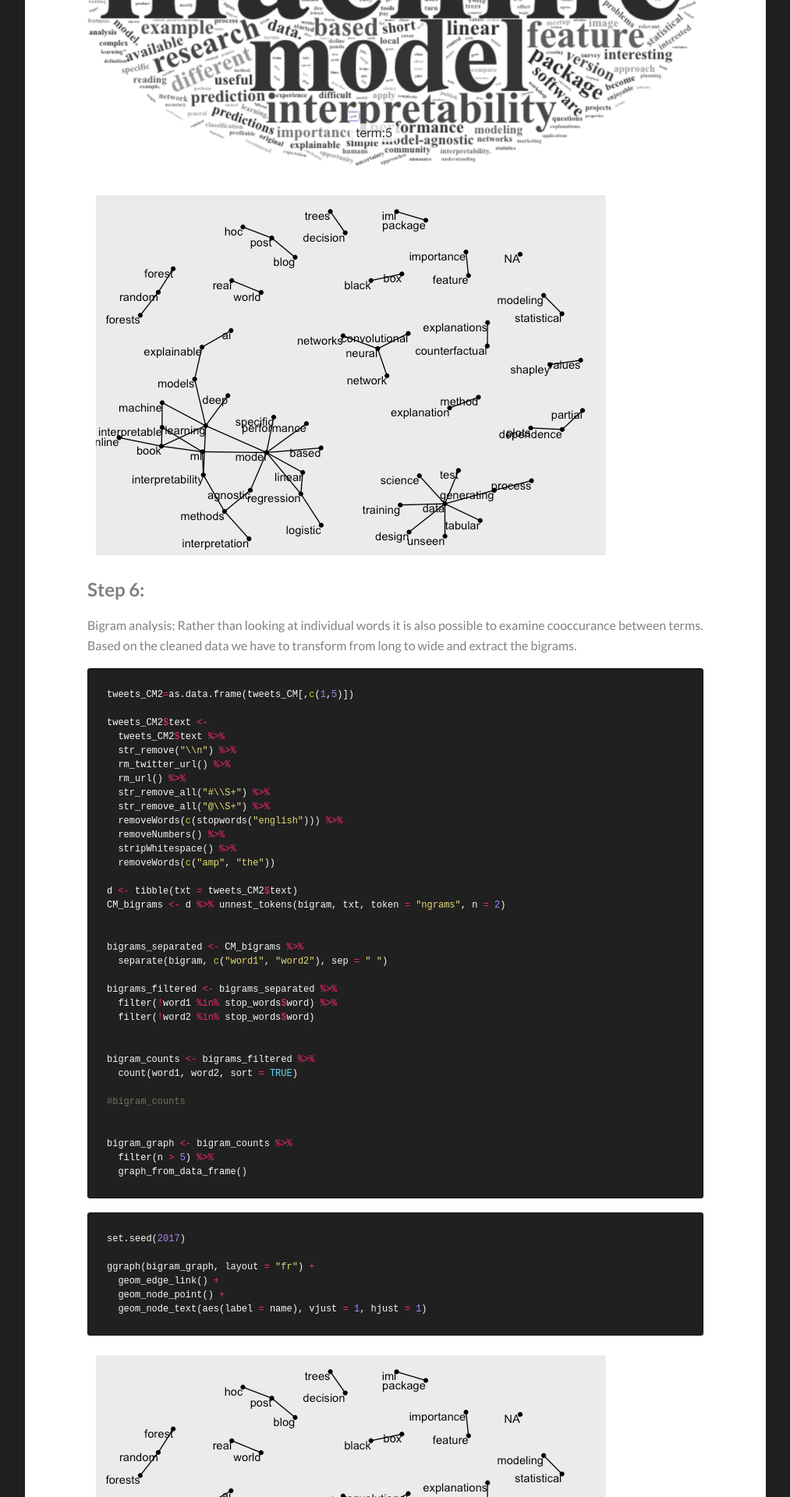
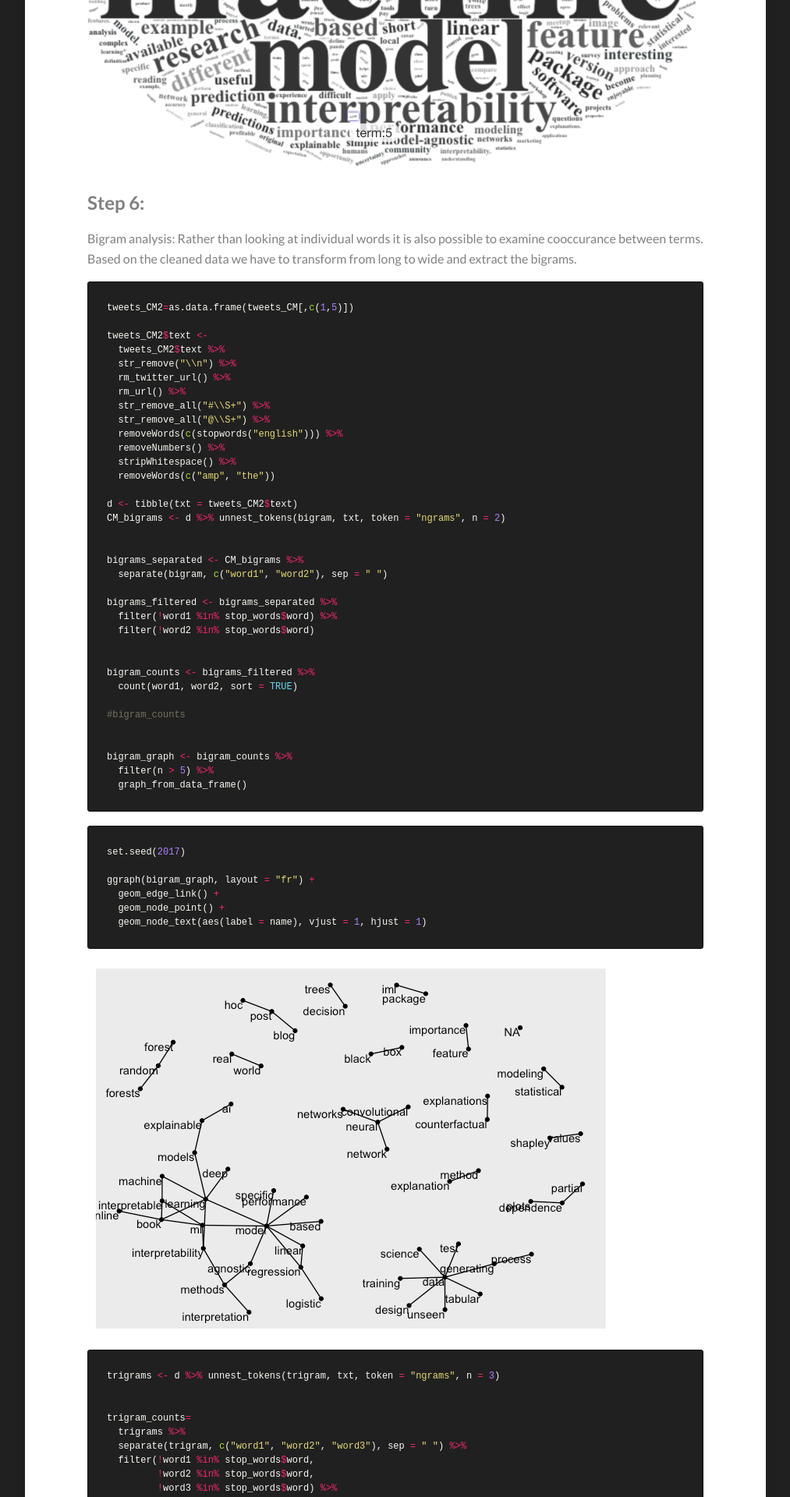
Before and after one commit to Kamran-Afzali/Kamran-Afzali.github.io, a Jekyll site: the page built from _posts/2021-7-10-rtweet.md, in a window 1280 px wide. Shown: the part 4349-6269 px from the top of the page at 78% size, without its empty margins (133-1146 px from the left). Built offline with Jekyll 4.4.1, drawn with Linux system fonts in a browser that asks for light colours.

Commit message:
Update 2021-7-10-rtweet.md

````diff
--- a/_posts/2021-7-10-rtweet.md
+++ b/_posts/2021-7-10-rtweet.md
@@ -205,7 +205,7 @@ wordcloud <-wordcloud2(data = textCorpus, color=rep_len( yellowPalette, nrow(tex
 ```
 ![](/images/rtweet5.png)
 
-![](/images/rtweet6-1.png)
+
 
 ## Step 6:
 Bigram analysis:
````
